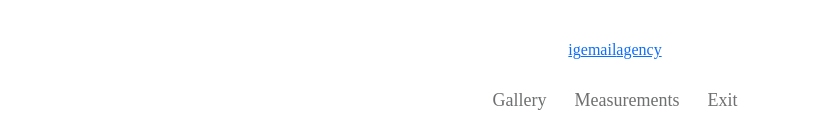
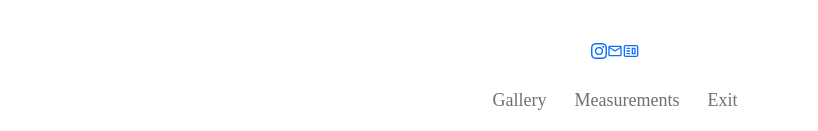
Before and after one commit to kreativekntrl/hannah-wilson, a React (Create React App) app: page / in a window 1280 px wide. Shown: the part 584-715 px from the top of the page, without its empty margins (25-843 px from the left). Built offline with nearby package versions, Linux system fonts and the light colour scheme.

Commit message:
icons and react-icons

```diff
--- a/package.json
+++ b/package.json
@@ -8,10 +8,12 @@
     "@testing-library/react": "^12.1.3",
     "@testing-library/user-event": "^13.5.0",
     "bootstrap": "^5.1.3",
+    "bootstrap-icons": "^1.8.3",
     "gh-pages": "^3.2.3",
     "pdf-viewer-reactjs": "^2.2.3",
     "react": "^17.0.2",
     "react-dom": "^17.0.2",
+    "react-icons": "^4.4.0",
     "react-native": "^0.67.3",
     "react-native-web": "^0.17.7",
     "react-pdf": "^5.7.1",
--- a/src/components/pages/Landing.js
+++ b/src/components/pages/Landing.js
@@ -1,6 +1,10 @@
 import React from 'react';
 import landingPic1 from '../images/30.jpg';
 import landingPic2 from '../images/29.jpg';
+import { BsInstagram } from 'react-icons/bs';
+import { MdOutlineEmail } from 'react-icons/md';
+import { CgWebsite } from 'react-icons/cg';
+
 
 const styles = {
   footer: {
@@ -53,16 +57,16 @@ export default function Landing({currentPage, handlePageChange}) {
             style={styles.social}>
               <a
               href='https://instagram.com/hannahnwilson_?igshid=YmMyMTA2M2Y='>
-                ig
+                <i><BsInstagram /></i>
               </a>
               <a
               href='mailto:hannahwilson2690@gmail.com?'
               subject="portfolio inquiry">
-                email
+                <i><MdOutlineEmail /></i>
               </a>
               <a
               href='https://www.tcmmodels.com/women-mainboard/1440349/hannah-w'>
-                agency
+                <i><CgWebsite /></i>
               </a>
             </div>
             <ul
--- a/src/index.js
+++ b/src/index.js
@@ -4,6 +4,7 @@ import './index.css';
 import App from './App';
 import reportWebVitals from './reportWebVitals';
 import 'bootstrap/dist/css/bootstrap.css';
+import 'bootstrap-icons/font/fonts/bootstrap-icons.woff';
 
 ReactDOM.render(
   <React.StrictMode>
```
Also changed, not shown: 1 other file (tests, documents, lock files or other folders).
